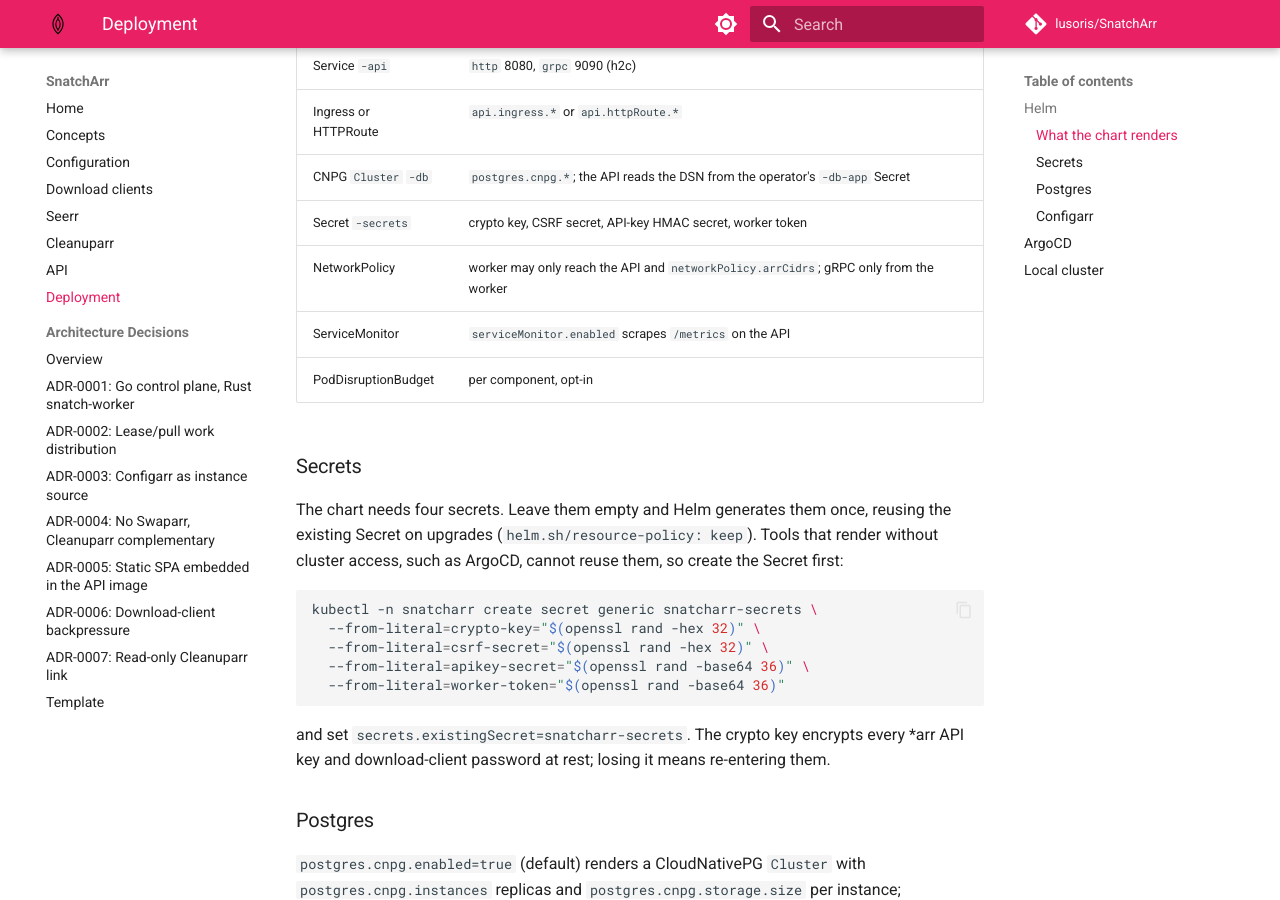
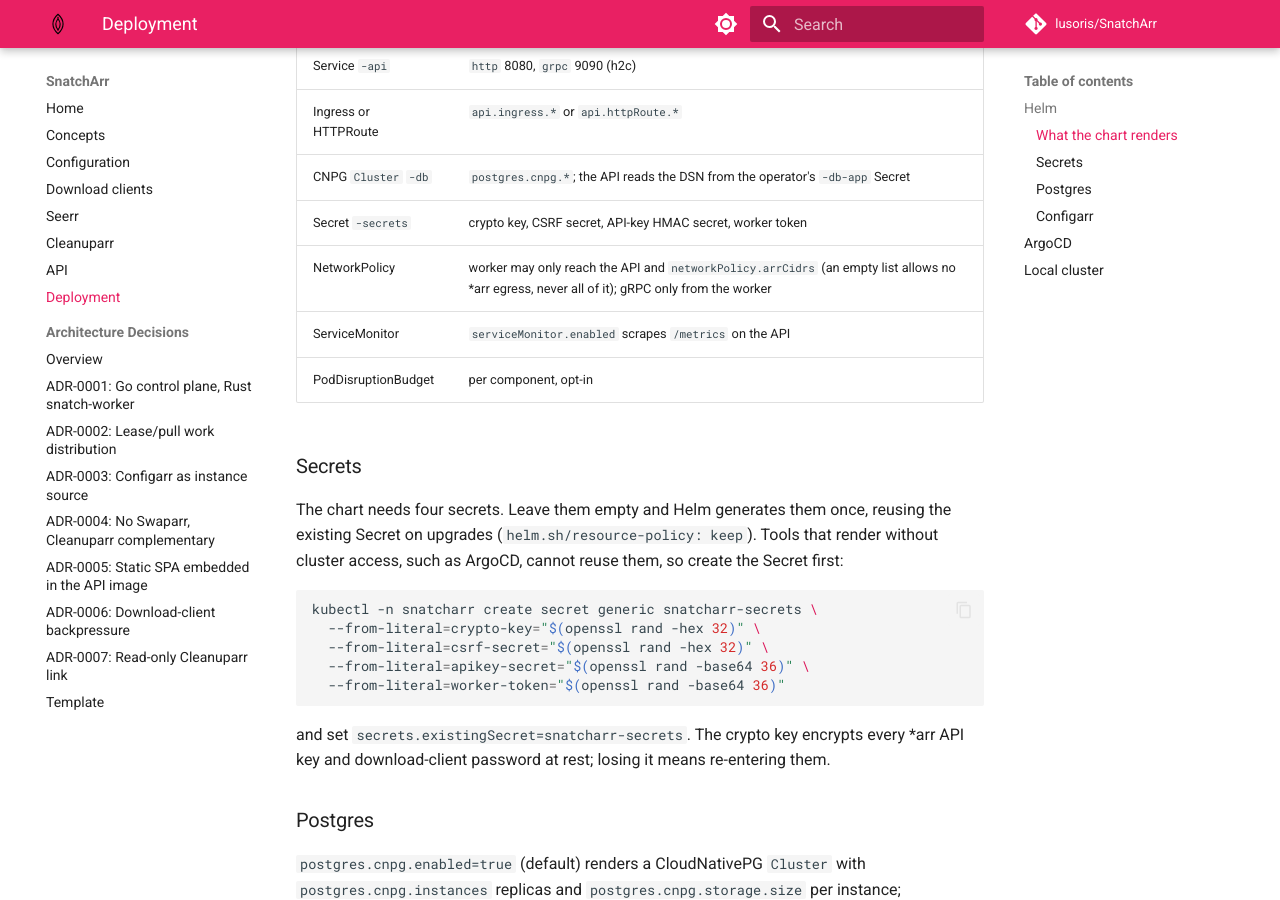
Before and after one commit to lusoris/SnatchArr, an MkDocs documentation site: the page built from docs/deployment.md, in a window 1280 px wide and 900 px high, scrolled down 1197 px. Built offline with MkDocs 1.6.1 and Material for MkDocs 9.7.7, drawn with Linux system fonts in a browser that asks for light colours; comment, search, counter and statistics services are not loaded.

Commit message:
fix(helm): an empty networkPolicy.arrCidrs no longer allows all egress (#127)
With networkPolicy.enabled and arrCidrs: [], both NetworkPolicies
rendered the *arr egress rule as `- to: []`. An empty `to` matches every
destination, so the API and the worker got unrestricted egress,
including the cloud metadata address the chart otherwise excludes.

- The *arr egress rule renders only when arrCidrs lists something; an
  empty list now means no *arr egress (fail closed). The schema still
  accepts the empty list, because arrCidrs: [] plus extraEgress pod
  selectors is how in-cluster *arr apps are reached where ipBlock does
  not match pod addresses (#121).
- NOTES warn when the policy is on and both arrCidrs and extraEgress
  are empty, since nothing can reach an *arr app then.
- make deploy-verify renders the policy with arrCidrs: [] and fails on
  any egress rule with an empty `to`.
- docs/deployment.md states the empty-list behaviour.

Verified: the new check passes on this template and fails on the 0.1.2
template ("an egress rule with an empty 'to' allows every
destination"); the default render keeps its six ipBlock peers; the
NOTES warning shows only when both lists are empty.

Closes #120

Co-Authored-By: Claude Opus 5.5 <noreply@anthropic.com>
Signed-off-by: lusoris <lusoris@proton.me>

```diff
--- a/docs/deployment.md
+++ b/docs/deployment.md
@@ -53,7 +53,7 @@ no Ingress or HTTPRoute is enabled.
 | Ingress or HTTPRoute | `api.ingress.*` or `api.httpRoute.*` |
 | CNPG `Cluster` `-db` | `postgres.cnpg.*`; the API reads the DSN from the operator's `-db-app` Secret |
 | Secret `-secrets` | crypto key, CSRF secret, API-key HMAC secret, worker token |
-| NetworkPolicy | worker may only reach the API and `networkPolicy.arrCidrs`; gRPC only from the worker |
+| NetworkPolicy | worker may only reach the API and `networkPolicy.arrCidrs` (an empty list allows no *arr egress, never all of it); gRPC only from the worker |
 | ServiceMonitor | `serviceMonitor.enabled` scrapes `/metrics` on the API |
 | PodDisruptionBudget | per component, opt-in |
 
```
Also changed, not shown: 3 other files.
